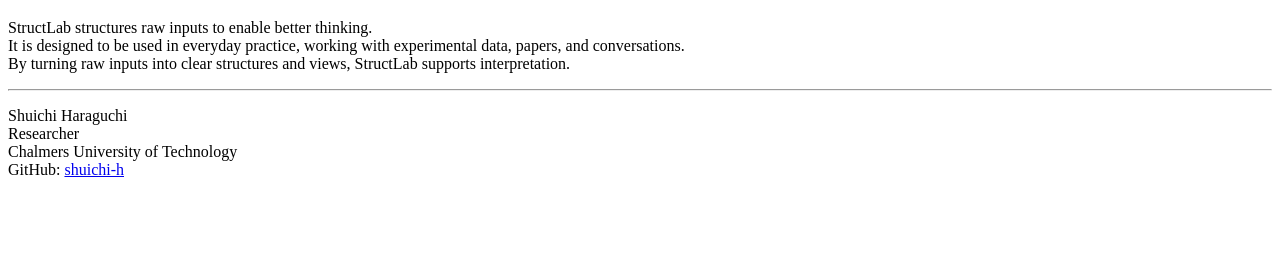
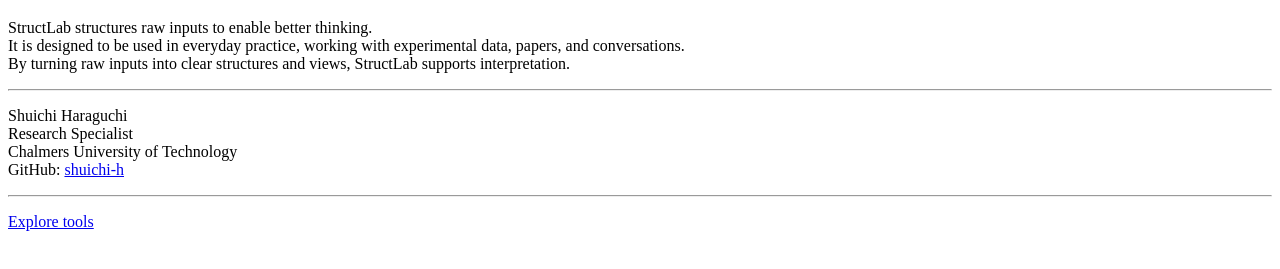
Before and after one commit to shuichi-h/shuichi-h.github.io, a plain HTML site: page index.html in a window 1280 px wide. Shown: the part 61-330 px from the top of the page. Drawn offline with Linux system fonts and the light colour scheme.

Commit message:
Change title to Research Specialist and add link
Updated job title and added a link to explore tools.

```diff
--- a/index.html
+++ b/index.html
@@ -19,10 +19,17 @@ By turning raw inputs into clear structures and views, StructLab supports interp
 
 <p>
 Shuichi Haraguchi<br>
-Researcher<br>
+Research Specialist<br>
 Chalmers University of Technology<br>
 GitHub: <a href="https://github.com/shuichi-h">shuichi-h</a>
 </p>
 
 </body>
-</html>
+
+<hr>
+
+<p>
+<a href="tools/index.html">Explore tools</a>
+</p>
+
+  </html>
```
